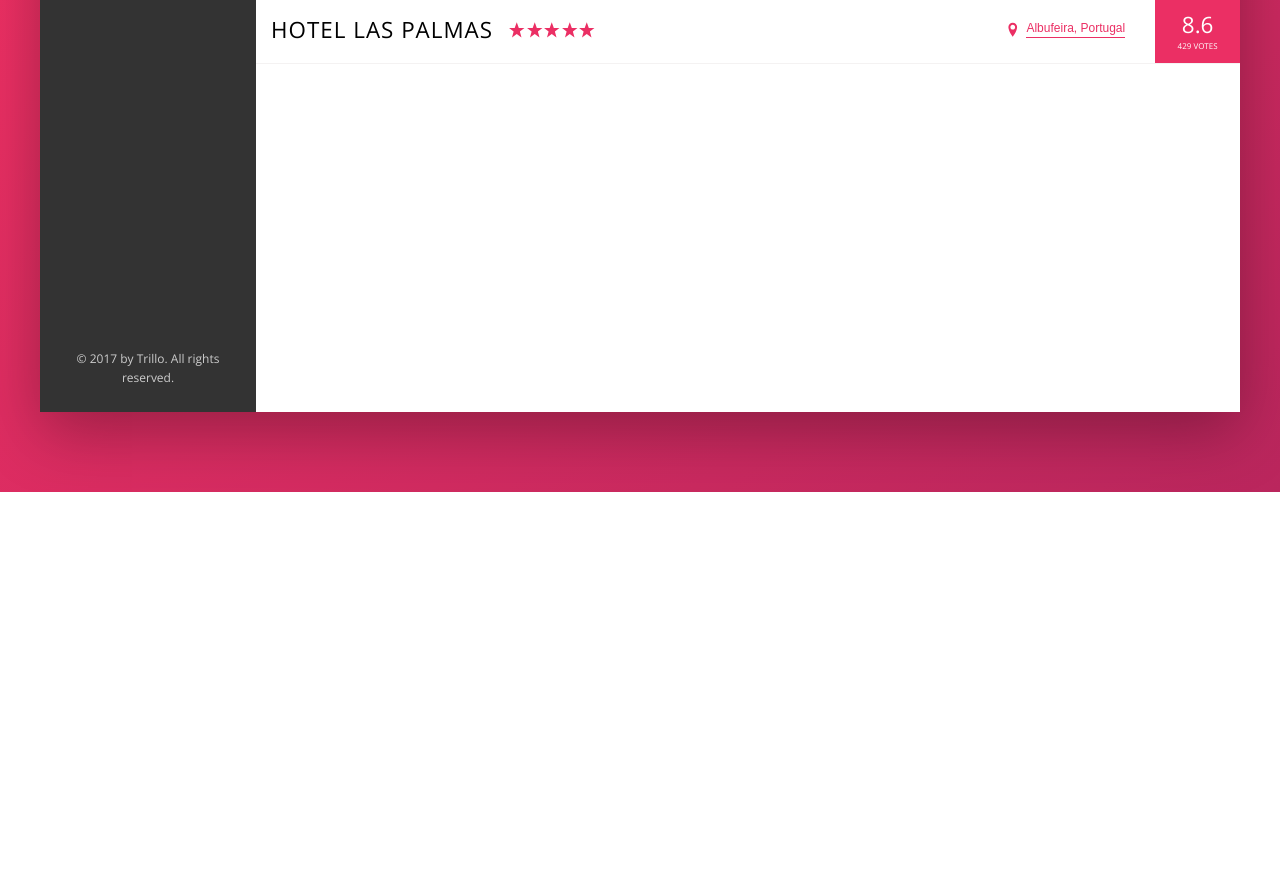
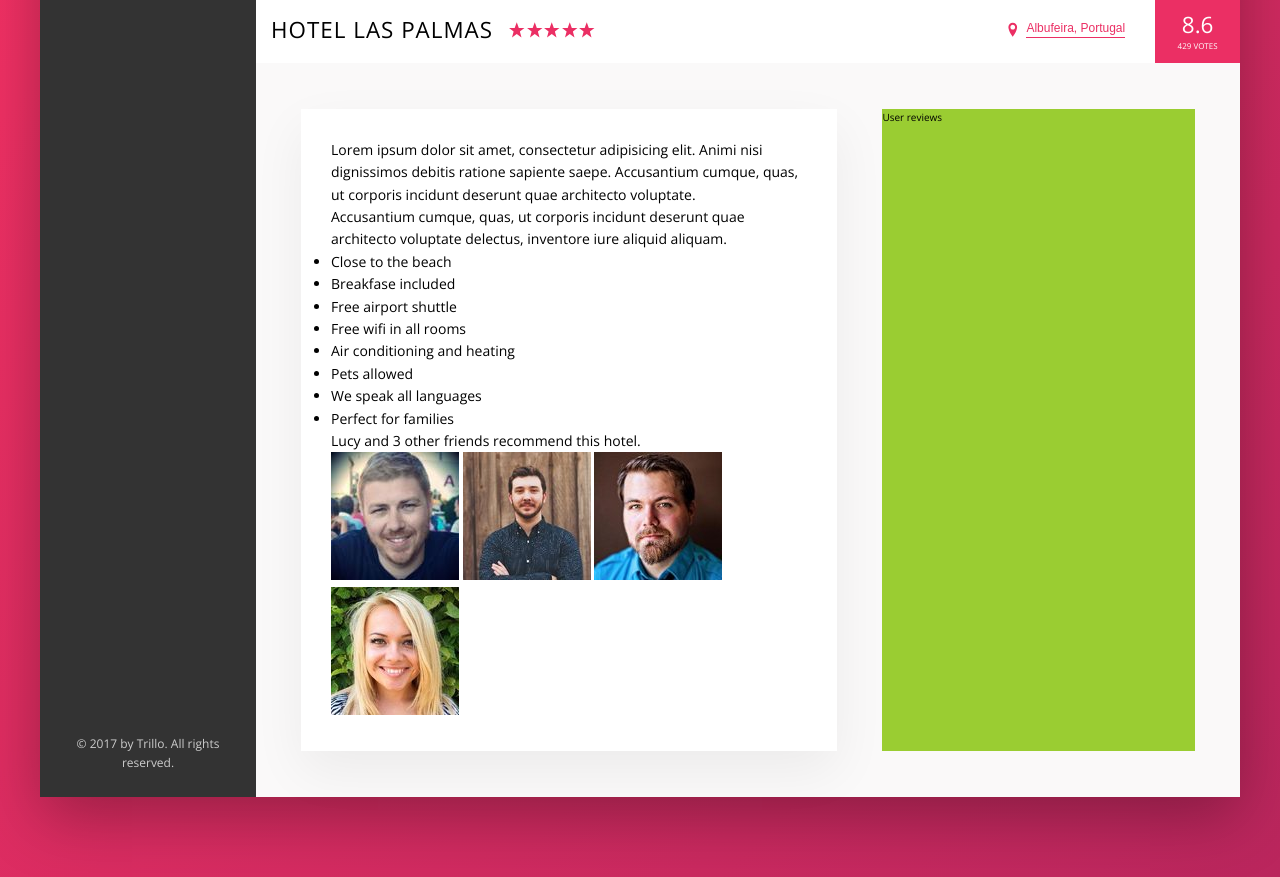
Before and after one commit to TheJamsterCodes/hotel-booking-app, a website: page index.html in a window 1280 px wide. Shown: the part 538-1415 px from the top of the page. Before the commit the page ends 1030 px from the top, so only its background shows below. Drawn offline with nearby package versions, Linux system fonts and the light colour scheme.

Commit message:
Added styles to detail component, copy, and photos.

```diff
--- a/index.html
+++ b/index.html
@@ -141,6 +141,47 @@
                             <div class="overview__rating-count">429 votes</div>
                         </div>
                     </div>
+
+                    <div class="detail">
+                        <div class="description">
+                            <p class="paragraph">
+                                Lorem ipsum dolor sit amet, consectetur adipisicing elit. Animi nisi dignissimos debitis ratione sapiente saepe.
+                                Accusantium cumque, quas, ut corporis incidunt deserunt quae architecto voluptate.
+                            </p>
+                            <p class="paragraph">
+                                Accusantium cumque, quas, ut corporis incidunt deserunt quae architecto voluptate delectus, inventore iure aliquid
+                                aliquam.
+                            </p>
+                            <ul class="list">
+                                <li class="list__item">Close to the beach</li>
+                                <li class="list__item">Breakfase included</li>
+                                <li class="list__item">Free airport shuttle</li>
+                                <li class="list__item">Free wifi in all rooms</li>
+                                <li class="list__item">Air conditioning and heating</li>
+                                <li class="list__item">Pets allowed</li>
+                                <li class="list__item">We speak all languages</li>
+                                <li class="list__item">Perfect for families</li>
+                            </ul>
+
+                            <div class="recommend">
+                                <p class="recommened__count">
+                                    Lucy and 3 other friends recommend this hotel.
+                                </p>
+                                <div class="recommened__friends">
+                                    <img src="img/user-3.jpg" alt="Friend 1" class="recommend__photo" />
+                                    <img src="img/user-4.jpg" alt="Friend 2" class="recommend__photo" />
+                                    <img src="img/user-5.jpg" alt="Friend 3" class="recommend__photo" />
+                                    <img src="img/user-6.jpg" alt="Friend 4" class="recommend__photo" />
+                                </div>
+                            </div>
+
+                        </div>
+
+                        <div class="user-reviews">
+                            User reviews
+                        </div>
+
+                    </div>
                 </main>
 
             </div>
--- a/sass/_base.scss
+++ b/sass/_base.scss
@@ -13,6 +13,9 @@
   --color-gray-dark-3: #999;
 
   --shadow-dark: 0 2rem 6rem rgba(0,0,0,.3);
+  --shadow-light: 0 2rem 5rem rgba(0,0,0,.06);
+
+  --line: 1px solid var(--color-gray-light-1);
 }
 
 * {
--- a/sass/_components.scss
+++ b/sass/_components.scss
@@ -141,7 +141,7 @@
     background-color: var(--color-primary);
     transform: scaleY(0);
     transition: transform .2s,
-                width .4s cubic-bezier(1,0,0,1).2s
+                width .4s cubic-bezier(1,0,0,1).2s,
                 background-color .1s;
   }
 
@@ -198,7 +198,7 @@
 .overview {
   display: flex;
   align-items: center;
-  border-bottom: 1px solid var(--color-gray-light-2);
+  border-bottom: var(--line);
 
   &__heading {
     font-size: 2.24rem;
--- a/sass/_layout.scss
+++ b/sass/_layout.scss
@@ -10,7 +10,7 @@
   font-size: 1.4rem;
   height: 7rem;
   background-color: #fff;
-  border-bottom: 1px solid var(--color-gray-light-2);
+  border-bottom: var(--line);
   display: flex;
   justify-content: space-between;
   align-items: center;
@@ -32,10 +32,26 @@
 
 .hotel-view {
   background-color: #fff;
-  //test
+  flex: 1;
+}
 
-  height: 80rem;
+.detail {
+  display: flex;
+  padding: 4.5rem;
+  background-color: var(--color-gray-light-1);
+  border-bottom: var(--line);
+}
 
+.description {
+  font-size: 1.4rem;
+  background-color: #fff;
+  box-shadow: var(--shadow-light);
+  padding: 3rem;
+  flex: 0 0 60%;
+  margin-right: 4.5rem;
+}
+
+.user-reviews {
+  background-color: yellowgreen;
   flex: 1;
-
 }
```
Also changed, not shown: css/style.css.
